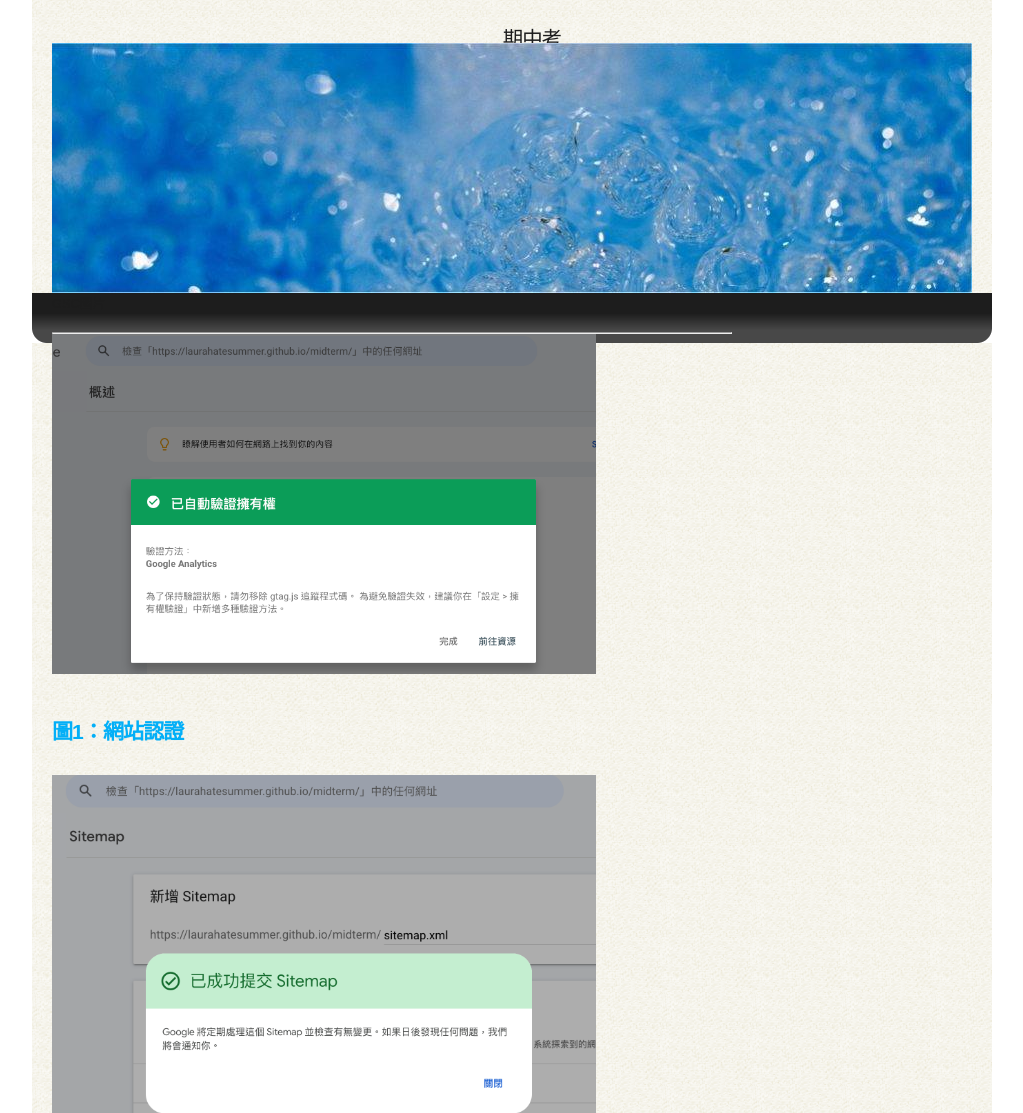
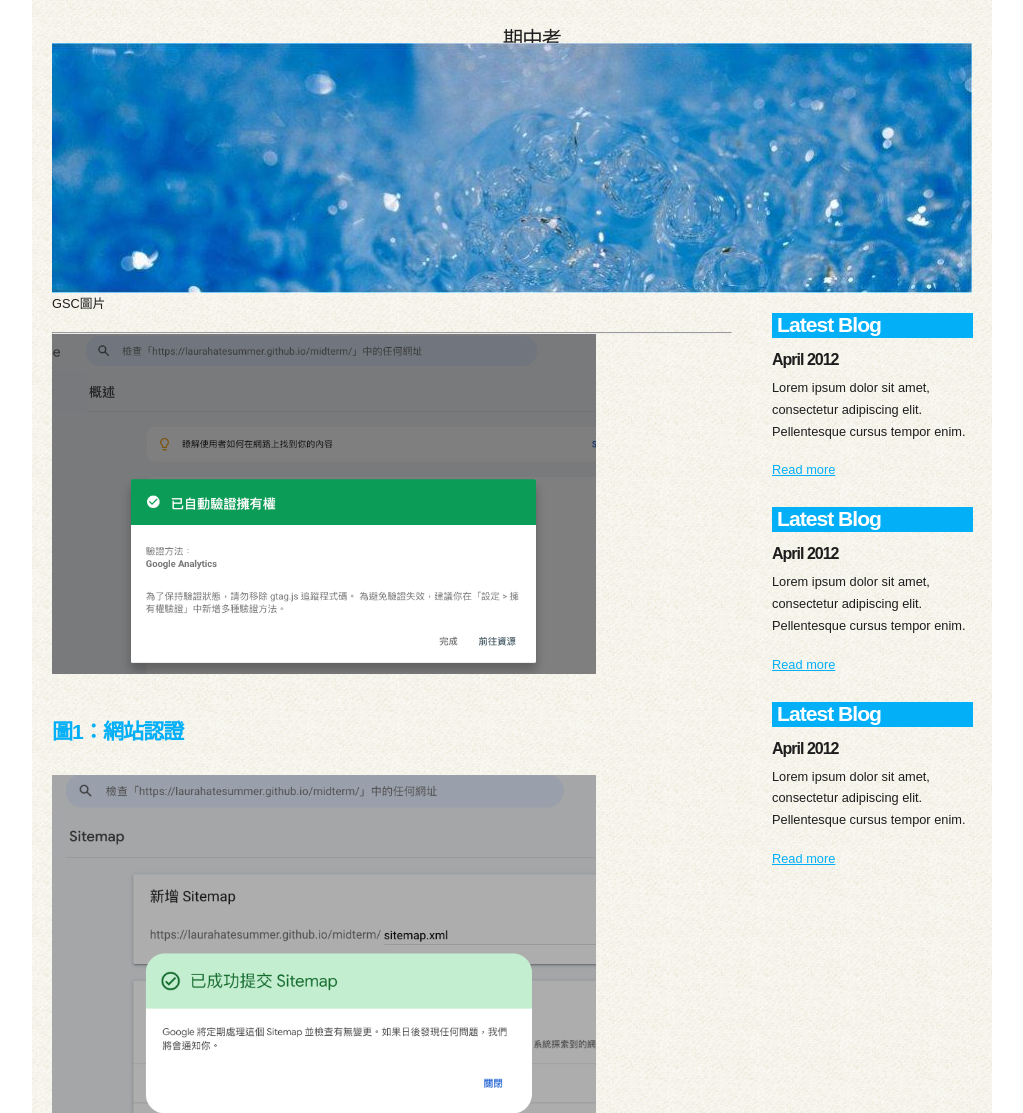
Before and after one commit to laurahatesummer/midterm, a plain HTML site: page a4.html in a window 1280 px wide. Shown: the part 187-1300 px from the top of the page, without its empty margins (128-1151 px from the left). Drawn offline with Linux system fonts and the light colour scheme.

Commit message:
Add files via upload

```diff
--- a/a4.html
+++ b/a4.html
@@ -64,7 +64,6 @@
 		</div><!--close slider-wrapper-->
 	  </div><!--close banner_image-->
       <div id="content">
-        <div class="content_item">
           <div class="content_item">GSC圖片
           </p>
           <hr>
```
